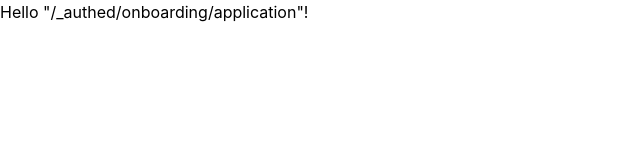
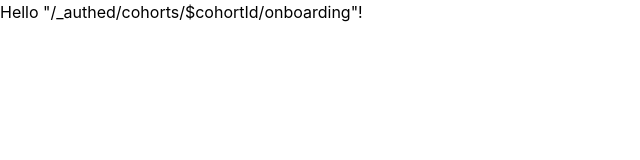
Before and after one commit to devsoc-unsw/trainee-zaatar-26t3, a React (Vite) app in the folder frontend/: page /cohorts/1/onboarding in a window 1280 px wide. Shown: the top 160 px of the page, without its empty margins (0-640 px from the left). Built offline with nearby package versions, Linux system fonts and the light colour scheme.

Commit message:
style: rename the two onboarding variables to be clearer

```diff
--- a/frontend/src/routes/_authed/cohorts/$cohortId/onboarding.tsx
+++ b/frontend/src/routes/_authed/cohorts/$cohortId/onboarding.tsx
@@ -1,9 +1,9 @@
 import { createFileRoute } from "@tanstack/react-router";
 
 export const Route = createFileRoute("/_authed/cohorts/$cohortId/onboarding")({
-  component: IdentityOnboarding,
+  component: ApplicationOnboarding,
 });
 
-function IdentityOnboarding() {
-  return <div>Hello "/_authed/onboarding/application"!</div>;
+function ApplicationOnboarding() {
+  return <div>Hello "/_authed/cohorts/$cohortId/onboarding"!</div>;
 }
--- a/frontend/src/routes/_authed/onboarding.tsx
+++ b/frontend/src/routes/_authed/onboarding.tsx
@@ -1,9 +1,9 @@
 import { createFileRoute } from '@tanstack/react-router';
 
 export const Route = createFileRoute('/_authed/onboarding')({
-  component: ApplicationOnboarding,
+  component: IdentityOnboarding,
 });
 
-function ApplicationOnboarding() {
+function IdentityOnboarding() {
   return <div>Hello "/_authed/onboarding"!</div>;
 }
```
